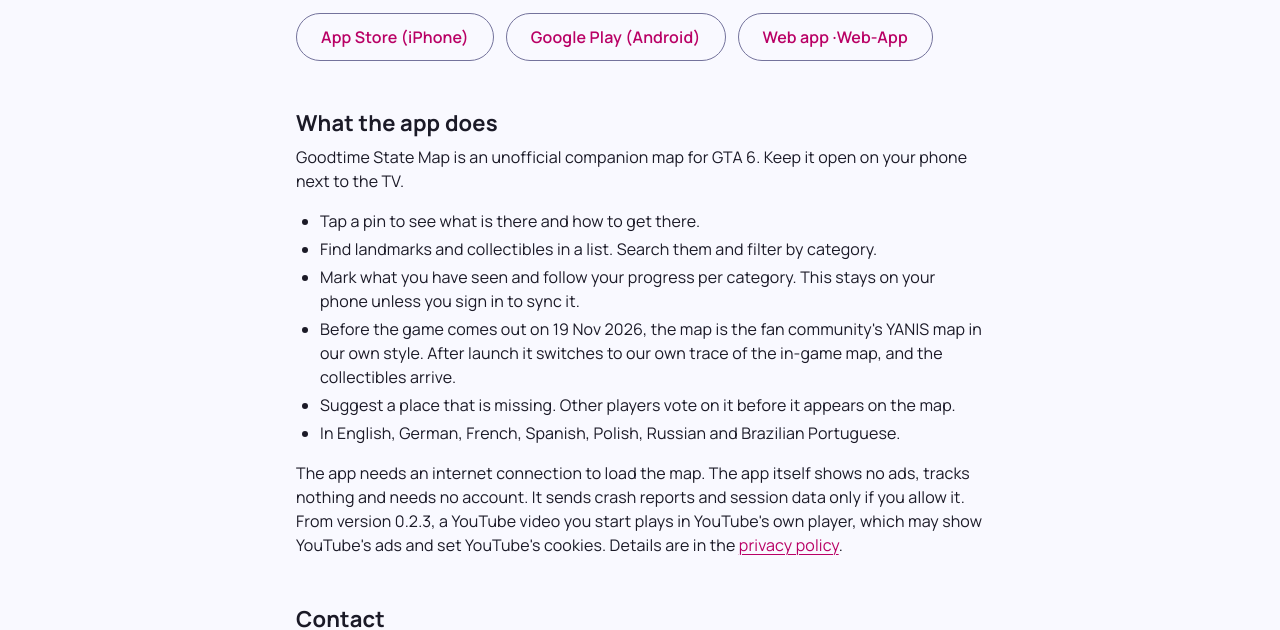
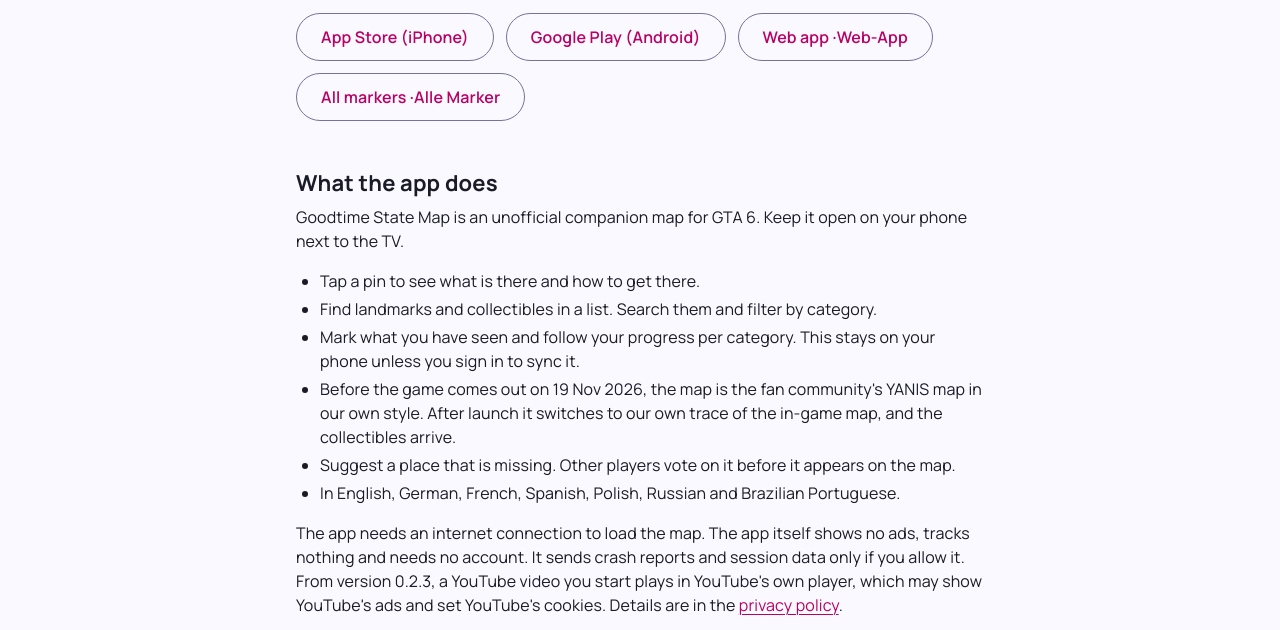
Before and after one commit to simonoppowa/simonoppowa.github.io, a plain HTML site: page goodtime-state-map/index.html in a window 1280 px wide. Shown: the part 180-810 px from the top of the page. Drawn offline with Linux system fonts and the light colour scheme.

Commit message:
Link the Goodtime State Map marker pages from the landing page

```diff
--- a/goodtime-state-map/index.html
+++ b/goodtime-state-map/index.html
@@ -36,6 +36,7 @@
         <li><a href="https://apps.apple.com/app/id6829046073">App Store (iPhone)</a></li>
         <li><a href="https://play.google.com/store/apps/details?id=de.simono.goodtimestatemap">Google Play (Android)</a></li>
         <li><a href="https://goodtimestatemap.com/">Web app · <span lang="de">Web-App</span></a></li>
+        <li><a href="https://goodtimestatemap.com/p/">All markers · <span lang="de">Alle Marker</span></a></li>
       </ul>
     </nav>
 
```
